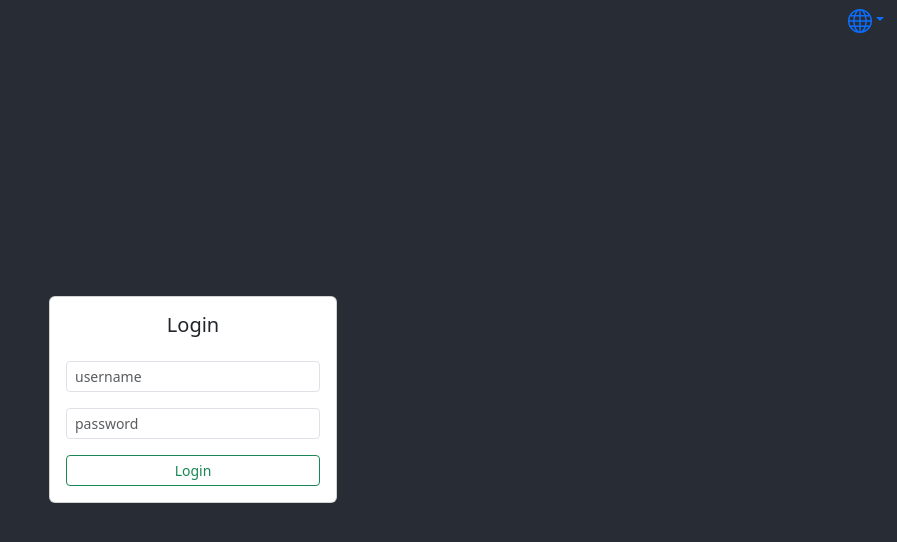
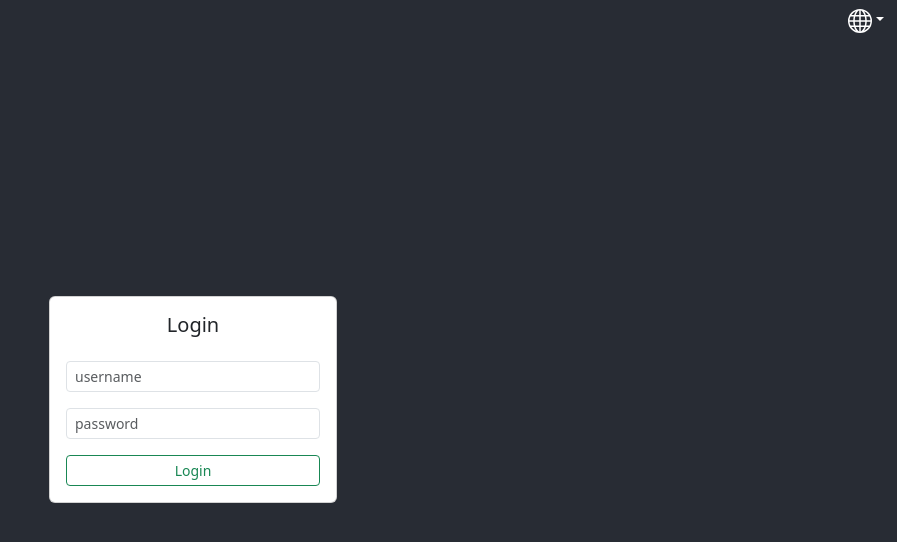
Before and after one commit to vasantmestry-11/react-i18n-login-poc, a React (Create React App) app: page / in a window 1280 px wide. Shown: the top 542 px of the page, without its empty margins (383-1280 px from the left). Built offline with nearby package versions, Linux system fonts and the light colour scheme.

Commit message:
:lipstick: Globe Icon, :sparkles: Dashboard :package: react-router-dom

```diff
--- a/src/App.js
+++ b/src/App.js
@@ -36,7 +36,7 @@ function App() {
       <div className="d-flex justify-content-end">
         <div className="dropdown">
           <button
-            className="btn btn-link dropdown-toggle"
+            className="btn btn-link text-white dropdown-toggle"
             type="button"
             data-bs-toggle="dropdown"
             aria-expanded="false"
--- a/src/components/Card/Card.js
+++ b/src/components/Card/Card.js
@@ -1,8 +1,10 @@
 import { useTranslation } from "react-i18next";
+import { Link, Navigate, NavLink, useNavigate } from "react-router-dom";
 import "./Card.css";
 
 const Card = () => {
   const { t } = useTranslation();
+  const navigate = useNavigate();
   return (
     <div className="login-card card d-flex flex-column">
       <div className="card-body">
@@ -21,7 +23,13 @@ const Card = () => {
             placeholder={t("password")}
           />
         </div>
-        <button className="btn btn-outline-success w-100 btn-sm">
+        <button
+          className="btn btn-outline-success w-100 btn-sm"
+          onClick={(e) => {
+            e.preventDefault();
+            navigate("/dashboard");
+          }}
+        >
           {t("login_button_text")}
         </button>
       </div>
--- /dev/null
+++ b/src/components/Dashboard/Dashboard.css
@@ -0,0 +1,3 @@
+.dashboard{
+  color: white;
+}
--- /dev/null
+++ b/src/components/Dashboard/Dashboard.js
@@ -0,0 +1,6 @@
+import "./Dashboard.css";
+const Dashboard = () => {
+  return <h1 className="dashboard container">Dashboard</h1>;
+};
+
+export default Dashboard;
--- a/src/index.js
+++ b/src/index.js
@@ -1,4 +1,11 @@
 import React, { Suspense } from "react";
+import {
+  BrowserRouter,
+  HashRouter,
+  Routes,
+  Route,
+  Navigate,
+} from "react-router-dom";
 import ReactDOM from "react-dom/client";
 
 import LanguageDetector from "i18next-browser-languagedetector";
@@ -12,6 +19,7 @@ import "bootstrap/dist/css/bootstrap.min.css";
 
 import App from "./App";
 import "./index.css";
+import Dashboard from "./components/Dashboard/Dashboard";
 
 i18n
   .use(initReactI18next) // initializes react-i18next
@@ -44,8 +52,14 @@ const LoadingMarkup = () => (
 
 root.render(
   <React.StrictMode>
-    <Suspense fallback={<LoadingMarkup />}>
-      <App />
-    </Suspense>
+    <HashRouter>
+      <Suspense fallback={<LoadingMarkup />}>
+        <Routes>
+          <Route exact path="/" element={<App />} />
+          <Route exact path="/dashboard" element={<Dashboard />} />
+          <Route path="*" element={<Navigate to="/" />} />
+        </Routes>
+      </Suspense>
+    </HashRouter>
   </React.StrictMode>
 );
```
Also changed, not shown: package.json (+5 -4 lines), 1 other file (tests, documents, lock files or other folders).
